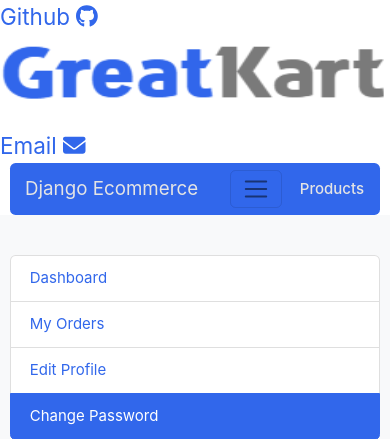
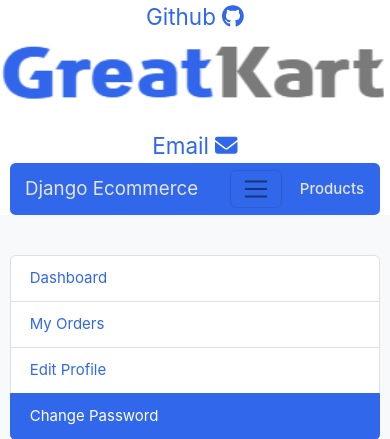
Before and after one commit to drutkoowski/django-ecommerce, a Django app: page /accounts/change_password/ in a window 390 px wide. Shown: the top 439 px of the page. Run offline with Django 4.2, Linux system fonts and the light colour scheme; a user stored in the database is signed in; data comes from the database, SQL or seed files in the repository; data that the repository does not hold is empty; some libraries are stand-ins or nearby versions; some web fonts are replaced.

Commit message:
adding text-center to github/email links

```diff
--- a/templates/includes/navbar.html
+++ b/templates/includes/navbar.html
@@ -2,8 +2,8 @@
 <script src="https://use.fontawesome.com/releases/v6.1.0/js/all.js" crossorigin="anonymous"></script>
 <header class="section-header">
 <div class="row">
-      <div class="col-lg-5 col-md-12 col-sm-12 text-lg-right text-md-center text-sm-center text-xs-center mt-auto mb-auto">
-        <a href="https://github.com/drutkoowski" style="font-size: 1.5rem">Github <i class="fa-brands fa-github"></i></a>
+      <div class="col-lg-5 col-md-12 col-sm-12 text-lg-right text-center mt-auto mb-auto">
+        <a href="https://github.com/drutkoowski" class="text-lg-right text-center" style="font-size: 1.5rem">Github <i class="fa-brands fa-github"></i></a>
       </div>
 
         <div class="col-lg-2 col-md-12 col-sm-12">
@@ -12,8 +12,8 @@
              </a>
         </div>
 
-        <div class="col-lg-5 col-md-12 col-sm-12 text-lg-left text-md-center text-sm-center text-xs-center mt-auto mb-auto">
-            <a href="mailto:d.rutkowski2000@gmail.com" target="_blank" style="font-size: 1.5rem">Email <i class="fa-solid fa-envelope"></i></a>
+        <div class="col-lg-5 col-md-12 col-sm-12 text-lg-left text-center mt-auto mb-auto">
+            <a href="mailto:d.rutkowski2000@gmail.com" class="text-lg-right text-center" target="_blank" style="font-size: 1.5rem">Email <i class="fa-solid fa-envelope"></i></a>
         </div>
 
 </div>
```
